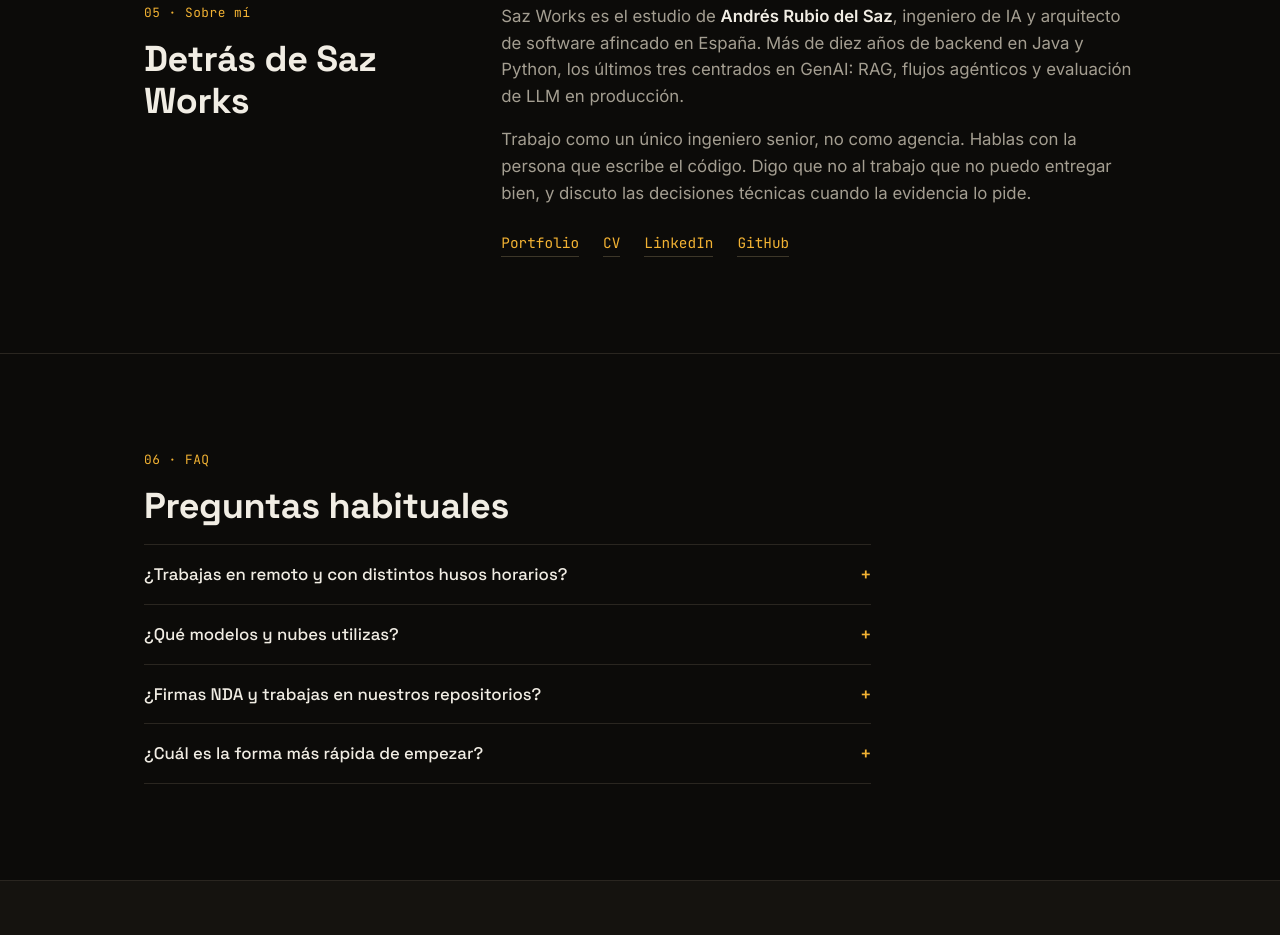
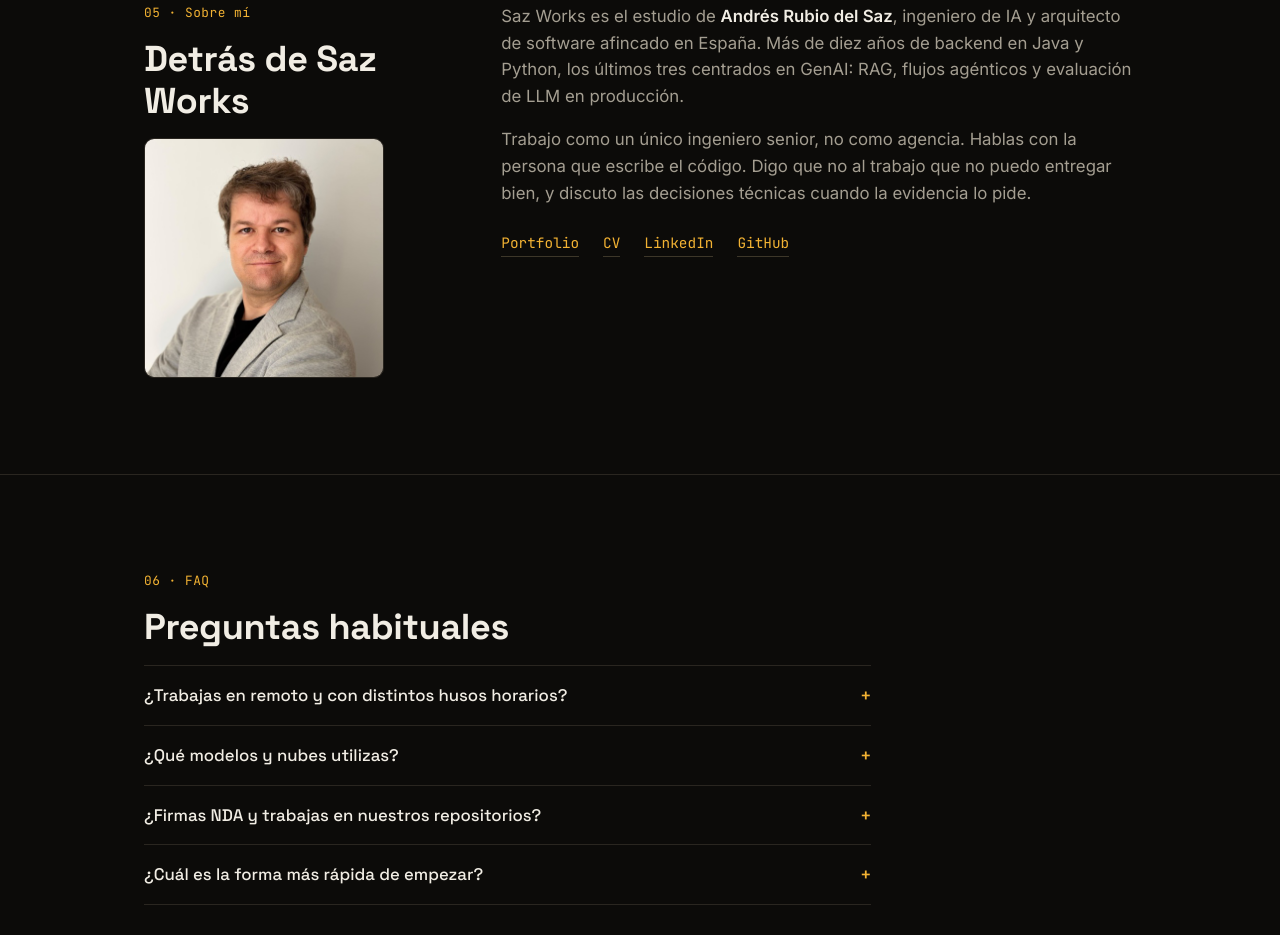
Before and after one commit to AndresRubio/sazworks, a plain HTML site: page es/index.html in a window 1280 px wide. Shown: the part 4295-5230 px from the top of the page. Drawn offline with Linux system fonts and the light colour scheme.

Commit message:
Add portrait to the About section on both pages
Square crop at 480px and 960px with srcset, lazy-loaded, plus Person image in JSON-LD.

Co-Authored-By: Claude Fable 5.1 <noreply@anthropic.com>

```diff
--- a/es/index.html
+++ b/es/index.html
@@ -47,6 +47,7 @@
       "@type": "Person",
       "name": "Andrés Rubio del Saz",
       "jobTitle": "Ingeniero de IA y arquitecto de software",
+      "image": "https://andresrubio.github.io/sazworks/assets/andres-960.jpg",
       "sameAs": [
         "https://www.linkedin.com/in/andresrubiodelsaz",
         "https://github.com/AndresRubio",
@@ -323,6 +324,7 @@
         <div>
           <p class="section-kicker">05 · Sobre mí</p>
           <h2>Detrás de Saz Works</h2>
+          <img class="portrait" src="../assets/andres-480.jpg" srcset="../assets/andres-480.jpg 480w, ../assets/andres-960.jpg 960w" sizes="(max-width: 760px) 160px, 240px" width="480" height="480" alt="Andrés Rubio del Saz" loading="lazy" decoding="async">
         </div>
         <div class="about-body">
           <p>
--- a/styles.css
+++ b/styles.css
@@ -458,6 +458,15 @@ a:focus-visible, button:focus-visible, summary:focus-visible {
   gap: var(--space-4);
 }
 
+.portrait {
+  display: block;
+  width: 240px;
+  height: auto;
+  border-radius: var(--radius);
+  border: 1px solid var(--border);
+  margin-top: var(--space-2);
+}
+
 .about-body p { font-size: 1.05rem; max-width: 60ch; }
 
 .about-links {
@@ -477,6 +486,7 @@ a:focus-visible, button:focus-visible, summary:focus-visible {
 
 @media (max-width: 760px) {
   .about-grid { grid-template-columns: 1fr; gap: var(--space-2); }
+  .portrait { width: 160px; }
 }
 
 /* FAQ */
```
Also changed, not shown: index.html (+2 -0 lines), assets/andres-480.jpg (added), assets/andres-960.jpg (added).
